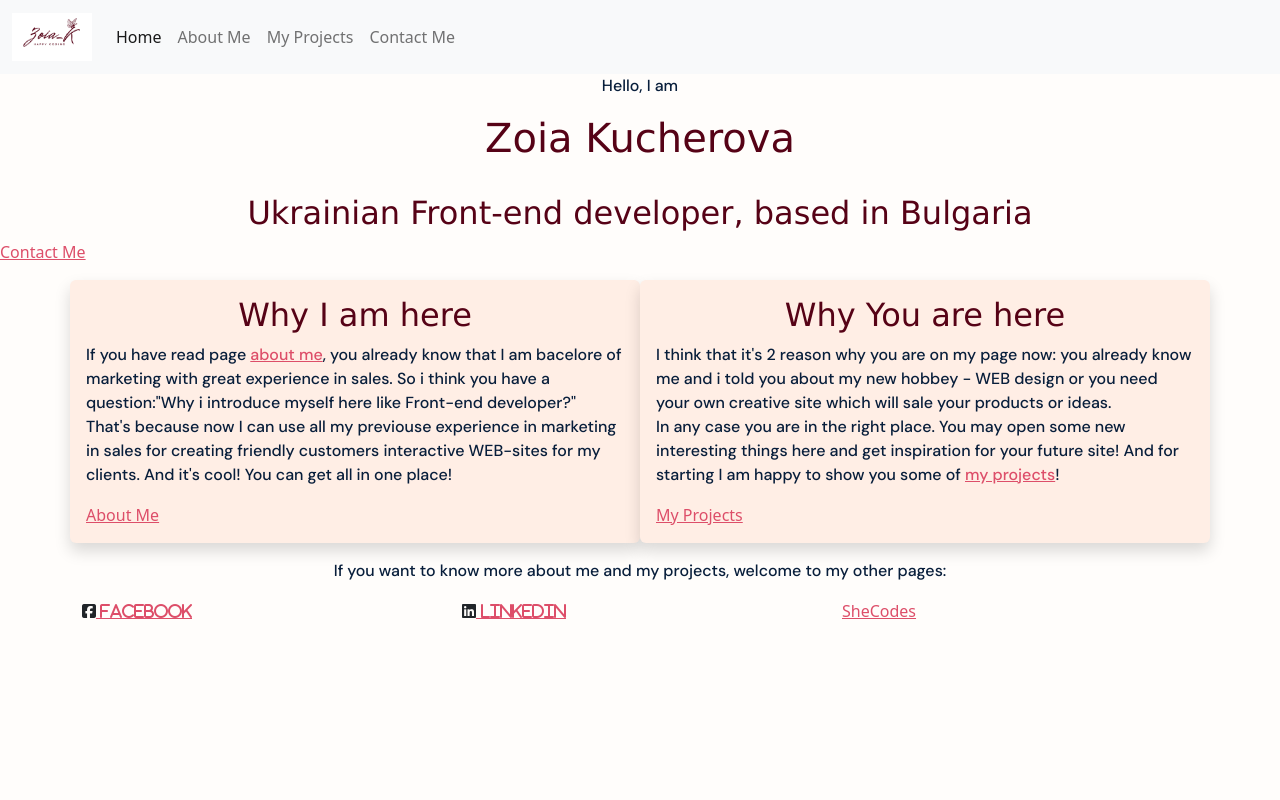
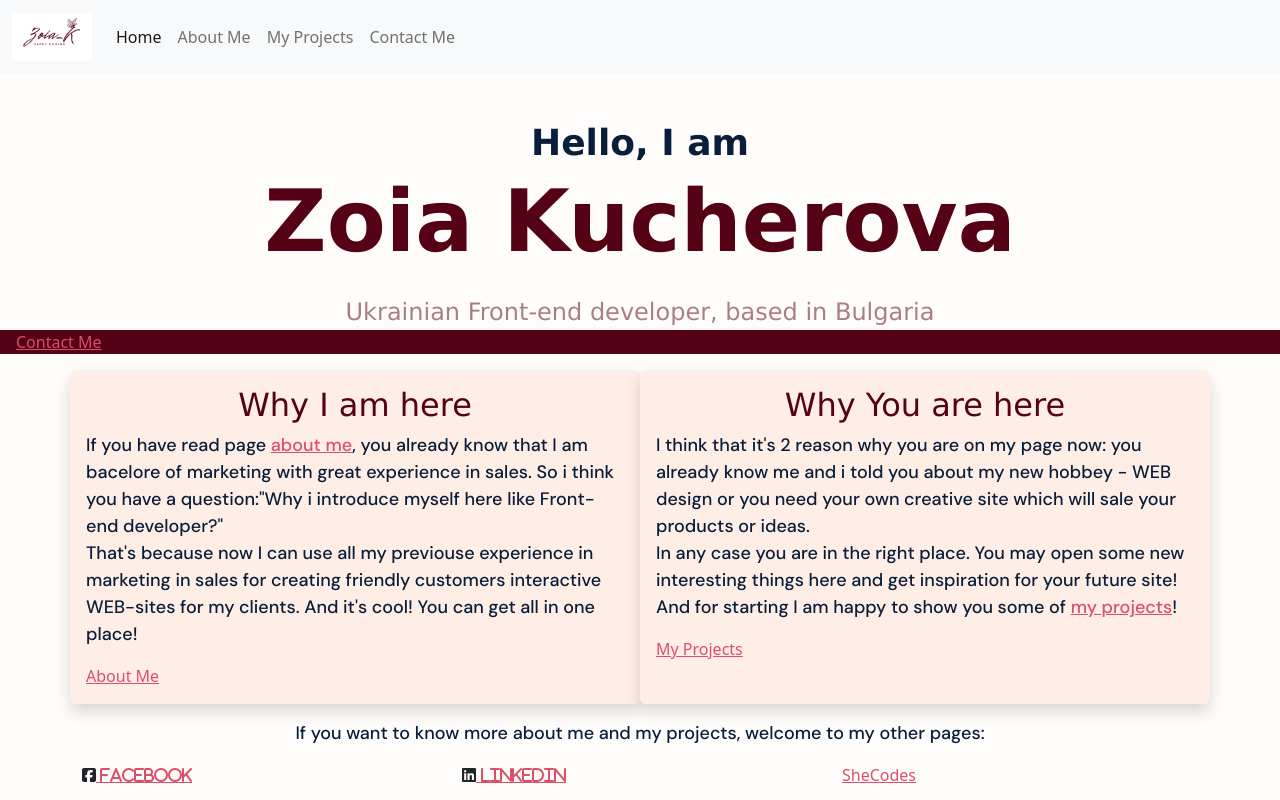
Before and after one commit to zoia-k/SC_project_portfolio, a plain HTML site: page index.html in a window 1280 px wide. Drawn offline with nearby package versions, Linux system fonts and the light colour scheme.

Commit message:
heads styled

```diff
--- a/index.html
+++ b/index.html
@@ -67,11 +67,11 @@
         </div>
       </div>
     </nav>
-    <p class="text-centered">Hello, I am</p>
-    <h1>Zoia Kucherova</h1>
+    <h4 class="text-centered mt-5">Hello, I am</h4>
+    <h1 class="">Zoia Kucherova</h1>
     <br />
-    <h2>Ukrainian Front-end developer, based in Bulgaria</h2>
-     <div id="contact-button"><a href="contact.html">Contact Me</a></div>
+    <h3 class="mt-0">Ukrainian Front-end developer, based in Bulgaria</h3>
+     <div id="contact-button"><a href="contact.html" class="text-centered p-3">Contact Me</a></div>
     <div class="container">
       <div class="row my-3">
         <div class="col-md-6 text-block shadow p-3 rounded">
--- a/style.css
+++ b/style.css
@@ -13,14 +13,31 @@ body {
 }
 h1,
 h2,
-h3 {
+h3,
+h4 {
   color: var(--heading-color);
   font-family: var(--heading-font);
   text-align: center;
+  line-height: normal;
+}
+h1 {
+  font-size: 86px;
+  font-weight: bold;
+}
+h3 {
+  font-size: 24px;
+  opacity: 0.5;
+  line-height: 0.8;
+}
+h4 {
+  color: var(--paragraph-color);
+  font-size: 36px;
+  font-weight: bold;
 }
 p {
   color: var(--paragraph-color);
   font-family: var(--paragraph-font);
+  font-size: 18px;
 }
 a {
   color: var(--links-color);
@@ -34,3 +51,7 @@ a {
 .text-block {
   background: var(--text-blocks-color);
 }
+#contact-button {
+  background: var(--heading-color);
+  color: var(--background-color);
+}
```
